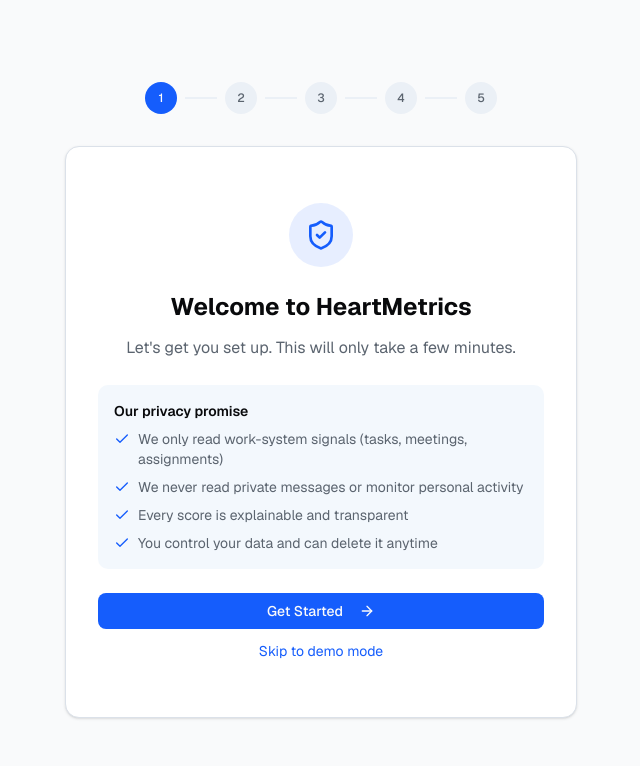
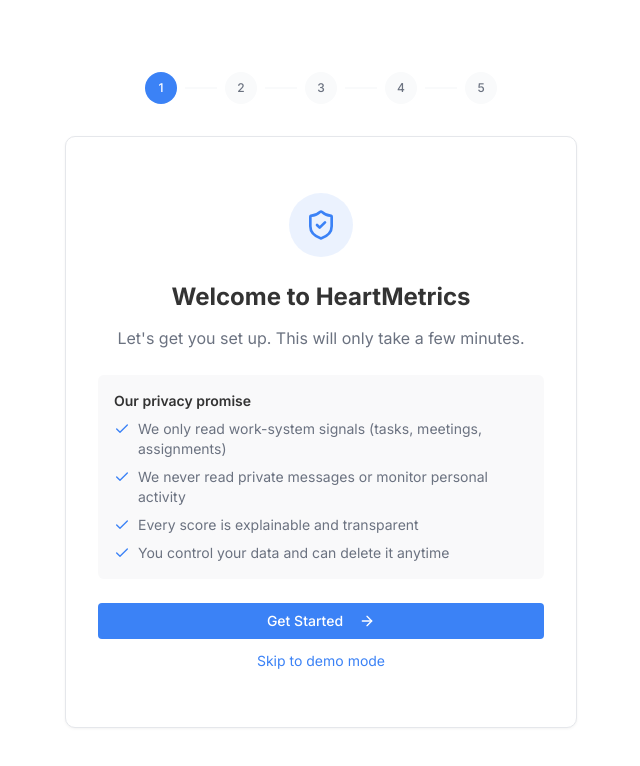
Before and after one commit to kjodhpur/v0-manager-os-prototype, a Next.js app: page /app in a window 1280 px wide. Shown: the top 766 px of the page, without its empty margins (319-959 px from the left). Built offline with nearby package versions, Linux system fonts and the light colour scheme.

Commit message:
feat: update global styles and layout metadata
Co-authored-by: Kanha Jodhpurkar <255744085+kjodhpur@users.noreply.github.com>

```diff
--- a/app/globals.css
+++ b/app/globals.css
@@ -4,78 +4,90 @@
 @custom-variant dark (&:is(.dark *));
 
 :root {
-  --background: oklch(0.985 0.002 247);
-  --foreground: oklch(0.145 0.005 250);
-  --card: oklch(1 0 0);
-  --card-foreground: oklch(0.145 0.005 250);
-  --popover: oklch(1 0 0);
-  --popover-foreground: oklch(0.145 0.005 250);
-  --primary: oklch(0.546 0.245 262.881);
-  --primary-foreground: oklch(0.985 0 0);
-  --secondary: oklch(0.953 0.018 250);
-  --secondary-foreground: oklch(0.333 0.03 250);
-  --muted: oklch(0.953 0.01 250);
-  --muted-foreground: oklch(0.5 0.02 250);
-  --accent: oklch(0.953 0.018 250);
-  --accent-foreground: oklch(0.333 0.03 250);
-  --destructive: oklch(0.577 0.245 27.325);
-  --destructive-foreground: oklch(0.577 0.245 27.325);
-  --border: oklch(0.908 0.012 250);
-  --input: oklch(0.908 0.012 250);
-  --ring: oklch(0.546 0.245 262.881);
-  --chart-1: oklch(0.546 0.245 262.881);
-  --chart-2: oklch(0.6 0.118 184.704);
-  --chart-3: oklch(0.398 0.07 227.392);
-  --chart-4: oklch(0.828 0.189 84.429);
-  --chart-5: oklch(0.769 0.188 70.08);
-  --radius: 0.625rem;
-  --sidebar: oklch(1 0 0);
-  --sidebar-foreground: oklch(0.145 0.005 250);
-  --sidebar-primary: oklch(0.546 0.245 262.881);
-  --sidebar-primary-foreground: oklch(0.985 0 0);
-  --sidebar-accent: oklch(0.953 0.018 250);
-  --sidebar-accent-foreground: oklch(0.333 0.03 250);
-  --sidebar-border: oklch(0.908 0.012 250);
-  --sidebar-ring: oklch(0.546 0.245 262.881);
+  --background: #ffffff;
+  --foreground: #333333;
+  --card: #ffffff;
+  --card-foreground: #333333;
+  --popover: #ffffff;
+  --popover-foreground: #333333;
+  --primary: #3b82f6;
+  --primary-foreground: #ffffff;
+  --secondary: #f3f4f6;
+  --secondary-foreground: #4b5563;
+  --muted: #f9fafb;
+  --muted-foreground: #6b7280;
+  --accent: #e0f2fe;
+  --accent-foreground: #1e3a8a;
+  --destructive: #ef4444;
+  --destructive-foreground: #ffffff;
+  --border: #e5e7eb;
+  --input: #e5e7eb;
+  --ring: #3b82f6;
+  --chart-1: #3b82f6;
+  --chart-2: #2563eb;
+  --chart-3: #1d4ed8;
+  --chart-4: #1e40af;
+  --chart-5: #1e3a8a;
+  --radius: 0.375rem;
+  --sidebar: #f9fafb;
+  --sidebar-foreground: #333333;
+  --sidebar-primary: #3b82f6;
+  --sidebar-primary-foreground: #ffffff;
+  --sidebar-accent: #e0f2fe;
+  --sidebar-accent-foreground: #1e3a8a;
+  --sidebar-border: #e5e7eb;
+  --sidebar-ring: #3b82f6;
+  --shadow-x: 0px;
+  --shadow-y: 1px;
+  --shadow-blur: 2px;
+  --shadow-spread: 0px;
+  --shadow-opacity: 0.05;
+  --shadow-color: #000000;
 }
 
 .dark {
-  --background: oklch(0.16 0.006 260);
-  --foreground: oklch(0.90 0.008 250);
-  --card: oklch(0.19 0.008 260);
-  --card-foreground: oklch(0.90 0.008 250);
-  --popover: oklch(0.19 0.008 260);
-  --popover-foreground: oklch(0.90 0.008 250);
-  --primary: oklch(0.60 0.22 262);
-  --primary-foreground: oklch(0.98 0.005 260);
-  --secondary: oklch(0.24 0.012 260);
-  --secondary-foreground: oklch(0.85 0.01 250);
-  --muted: oklch(0.23 0.01 260);
-  --muted-foreground: oklch(0.62 0.015 250);
-  --accent: oklch(0.24 0.012 260);
-  --accent-foreground: oklch(0.85 0.01 250);
-  --destructive: oklch(0.45 0.18 25);
-  --destructive-foreground: oklch(0.90 0.05 25);
-  --border: oklch(0.27 0.012 260);
-  --input: oklch(0.27 0.012 260);
-  --ring: oklch(0.55 0.20 262);
-  --chart-1: oklch(0.60 0.22 262);
-  --chart-2: oklch(0.65 0.16 165);
-  --chart-3: oklch(0.72 0.17 75);
-  --chart-4: oklch(0.60 0.22 305);
-  --chart-5: oklch(0.62 0.22 20);
-  --sidebar: oklch(0.175 0.007 260);
-  --sidebar-foreground: oklch(0.88 0.008 250);
-  --sidebar-primary: oklch(0.60 0.22 262);
-  --sidebar-primary-foreground: oklch(0.98 0.005 260);
-  --sidebar-accent: oklch(0.24 0.012 260);
-  --sidebar-accent-foreground: oklch(0.85 0.01 250);
-  --sidebar-border: oklch(0.27 0.012 260);
-  --sidebar-ring: oklch(0.55 0.20 262);
+  --background: #171717;
+  --foreground: #e5e5e5;
+  --card: #262626;
+  --card-foreground: #e5e5e5;
+  --popover: #262626;
+  --popover-foreground: #e5e5e5;
+  --primary: #3b82f6;
+  --primary-foreground: #ffffff;
+  --secondary: #262626;
+  --secondary-foreground: #e5e5e5;
+  --muted: #262626;
+  --muted-foreground: #a3a3a3;
+  --accent: #1e3a8a;
+  --accent-foreground: #bfdbfe;
+  --destructive: #ef4444;
+  --destructive-foreground: #ffffff;
+  --border: #404040;
+  --input: #404040;
+  --ring: #3b82f6;
+  --chart-1: #60a5fa;
+  --chart-2: #3b82f6;
+  --chart-3: #2563eb;
+  --chart-4: #1d4ed8;
+  --chart-5: #1e40af;
+  --sidebar: #171717;
+  --sidebar-foreground: #e5e5e5;
+  --sidebar-primary: #3b82f6;
+  --sidebar-primary-foreground: #ffffff;
+  --sidebar-accent: #1e3a8a;
+  --sidebar-accent-foreground: #bfdbfe;
+  --sidebar-border: #404040;
+  --sidebar-ring: #3b82f6;
+  --shadow-x: 0px;
+  --shadow-y: 1px;
+  --shadow-blur: 2px;
+  --shadow-spread: 0px;
+  --shadow-opacity: 0.05;
+  --shadow-color: #000000;
 }
 
 @theme inline {
-  --font-sans: 'Geist', 'Geist Fallback';
+  --font-sans: 'Inter', 'Inter Fallback';
   --font-mono: 'Geist Mono', 'Geist Mono Fallback';
   --color-background: var(--background);
   --color-foreground: var(--foreground);
@@ -113,6 +125,22 @@
   --color-sidebar-accent-foreground: var(--sidebar-accent-foreground);
   --color-sidebar-border: var(--sidebar-border);
   --color-sidebar-ring: var(--sidebar-ring);
+  --font-serif: 'Source Serif 4', 'Source Serif 4 Fallback';
+  /* computed shadow variables below - do not modify */
+  --shadow-2xs: var(--shadow-x) var(--shadow-y) color-mix(in srgb, var(--shadow-color) calc(var(--shadow-opacity) * 100%), transparent);
+  --shadow-xs: var(--shadow-x) var(--shadow-y) var(--shadow-blur) var(--shadow-spread) color-mix(in srgb, var(--shadow-color) calc(var(--shadow-opacity) * 100%), transparent);
+  --shadow-sm: var(--shadow-x) var(--shadow-y) calc(var(--shadow-blur) * 1.5) var(--shadow-spread) color-mix(in srgb, var(--shadow-color) calc(var(--shadow-opacity) * 100%), transparent);
+  --shadow-md: calc(var(--shadow-x) * 2) calc(var(--shadow-y) * 2) calc(var(--shadow-blur) * 3) calc(var(--shadow-spread) - 1px) color-mix(in srgb, var(--shadow-color) calc(var(--shadow-opacity) * 100%), transparent);
+  --shadow-lg: calc(var(--shadow-x) * 4) calc(var(--shadow-y) * 4) calc(var(--shadow-blur) * 5) calc(var(--shadow-spread) - 3px) color-mix(in srgb, var(--shadow-color) calc(var(--shadow-opacity) * 100%), transparent);
+  --shadow-xl: calc(var(--shadow-x) * 6) calc(var(--shadow-y) * 6) calc(var(--shadow-blur) * 7) calc(var(--shadow-spread) - 5px) color-mix(in srgb, var(--shadow-color) calc(var(--shadow-opacity) * 100%), transparent);
+  --shadow-2xl: calc(var(--shadow-x) * 8) calc(var(--shadow-y) * 8) calc(max(0px, var(--shadow-blur) * 9 - 8px)) calc(var(--shadow-spread) - 12px) color-mix(in srgb, var(--shadow-color) calc(var(--shadow-opacity) * 250%), transparent);
+  --shadow: var(--shadow-md);
+  --color-shadow-color: var(--shadow-color);
+  --shadow-opacity: var(--shadow-opacity);
+  --shadow-spread: var(--shadow-spread);
+  --shadow-blur: var(--shadow-blur);
+  --shadow-y: var(--shadow-y);
+  --shadow-x: var(--shadow-x);
 }
 
 @layer base {
--- a/app/layout.tsx
+++ b/app/layout.tsx
@@ -1,11 +1,14 @@
 import React from "react"
 import type { Metadata } from 'next'
-import { Geist, Geist_Mono } from 'next/font/google'
+
 import { Analytics } from '@vercel/analytics/next'
 import './globals.css'
+import { Geist_Mono, Inter as V0_Font_Inter, Geist_Mono as V0_Font_Geist_Mono, Source_Serif_4 as V0_Font_Source_Serif_4 } from 'next/font/google'
 
-const _geist = Geist({ subsets: ["latin"] });
-const _geistMono = Geist_Mono({ subsets: ["latin"] });
+// Initialize fonts
+const _inter = V0_Font_Inter({ subsets: ['latin'], weight: ["100","200","300","400","500","600","700","800","900"] })
+const _geistMono = V0_Font_Geist_Mono({ subsets: ['latin'], weight: ["100","200","300","400","500","600","700","800","900"] })
+const _sourceSerif_4 = V0_Font_Source_Serif_4({ subsets: ['latin'], weight: ["200","300","400","500","600","700","800","900"] })
 
 export const metadata: Metadata = {
   title: 'HeartMetrics - AI-Powered Manager Dashboard',
```
